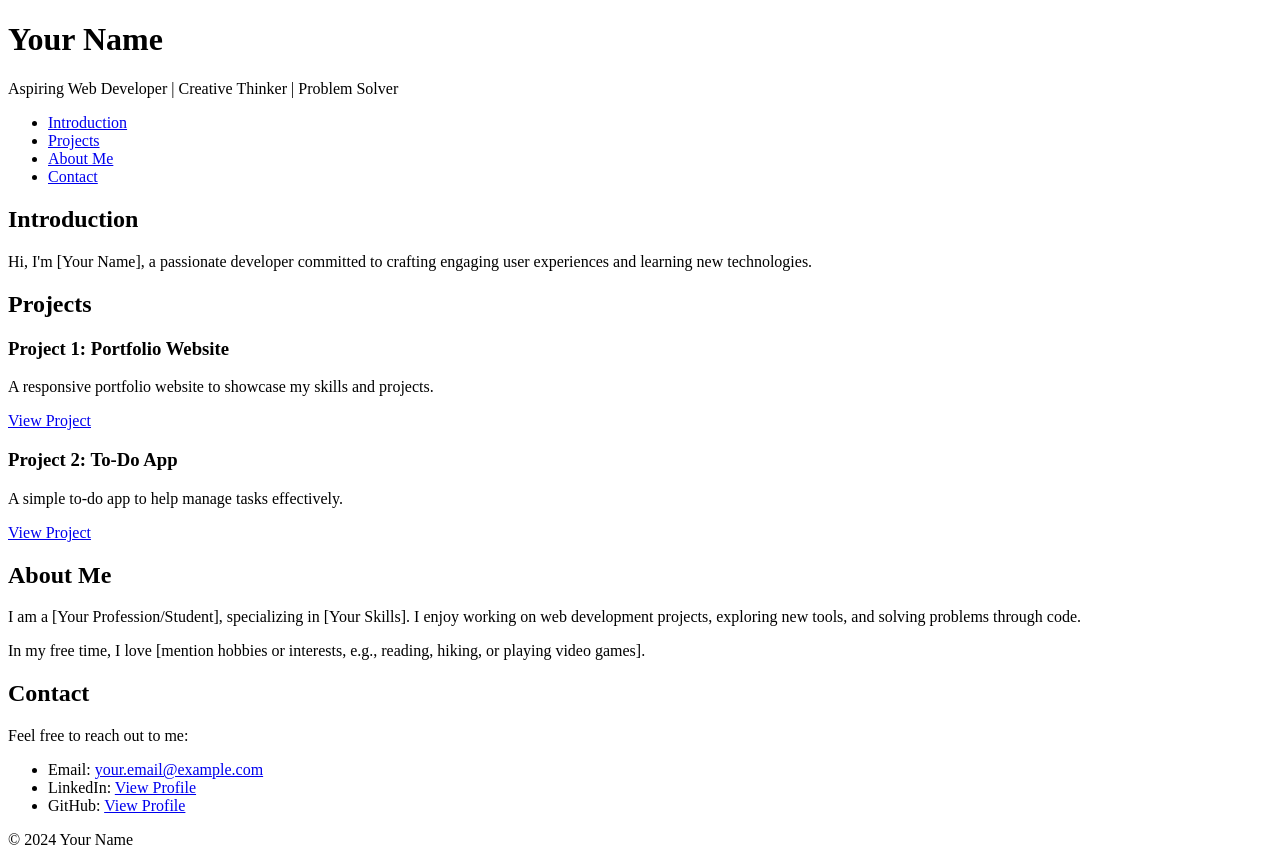
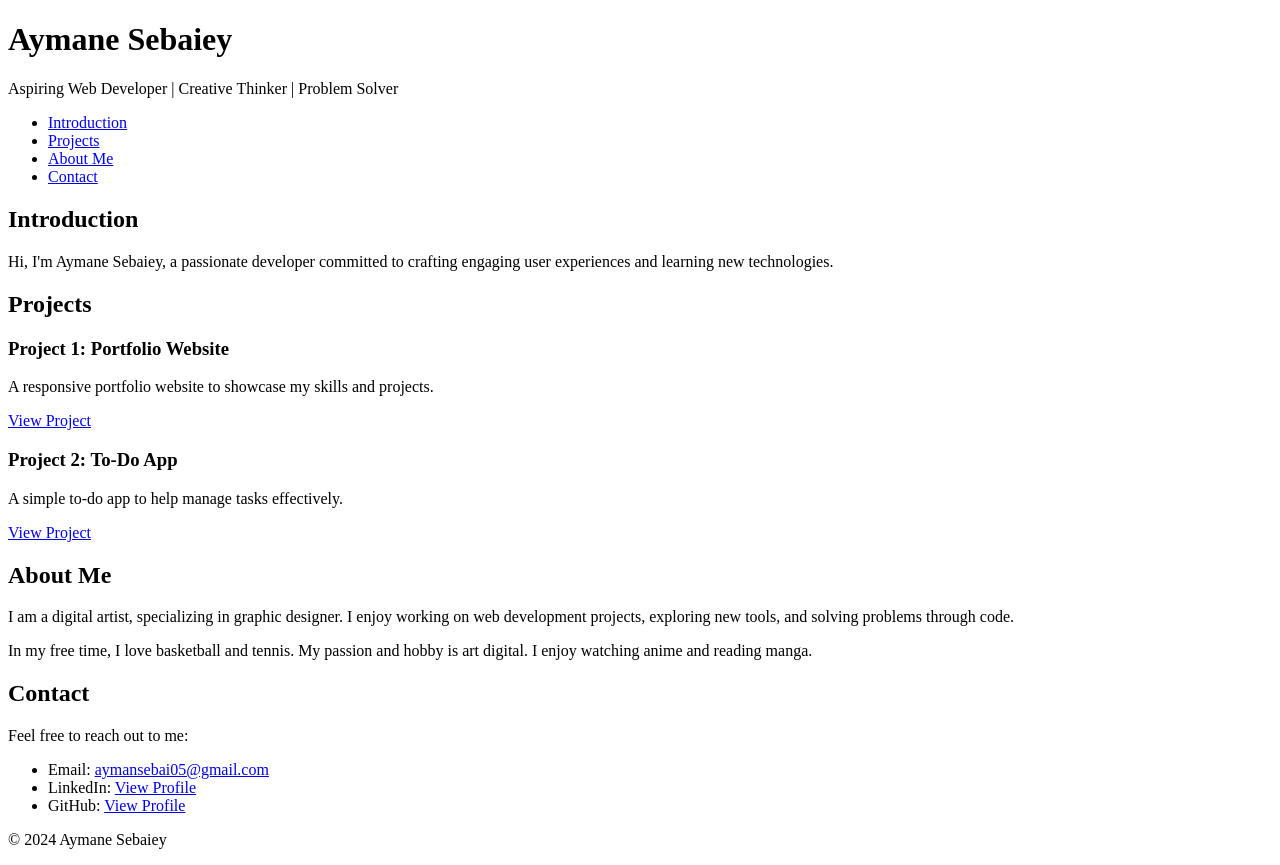
Before and after one commit to aymane-sebai/My_First_Portfolio, a plain HTML site: page portfolio/index.html in a window 1280 px wide. Drawn offline with Linux system fonts and the light colour scheme.

Commit message:
Update index.html

```diff
--- a/portfolio/index.html
+++ b/portfolio/index.html
@@ -3,12 +3,12 @@
 <head>
     <meta charset="UTF-8">
     <meta name="viewport" content="width=device-width, initial-scale=1.0">
-    <title>Your Name - Personal Portfolio</title>
+    <title>Aymane Sebaiey - Personal Portfolio</title>
 </head>
 <body>
     <!-- Header Section -->
     <header>
-        <h1>Your Name</h1>
+        <h1>Aymane Sebaiey</h1>
         <p>Aspiring Web Developer | Creative Thinker | Problem Solver</p>
     </header>
 
@@ -25,7 +25,7 @@
     <!-- Introduction Section -->
     <section id="introduction">
         <h2>Introduction</h2>
-        <p>Hi, I'm [Your Name], a passionate developer committed to crafting engaging user experiences and learning new technologies.</p>
+        <p>Hi, I'm Aymane Sebaiey, a passionate developer committed to crafting engaging user experiences and learning new technologies.</p>
     </section>
 
     <!-- Projects Section -->
@@ -39,15 +39,15 @@
         <article class="project">
             <h3>Project 2: To-Do App</h3>
             <p>A simple to-do app to help manage tasks effectively.</p>
-            <a href="https://github.com/yourusername/todo-app" target="_blank">View Project</a>
+            <a href="https://github.com/aymane-sebai/todo-app" target="_blank">View Project</a>
         </article>
     </section>
 
     <!-- About Me Section -->
     <section id="about">
         <h2>About Me</h2>
-        <p>I am a [Your Profession/Student], specializing in [Your Skills]. I enjoy working on web development projects, exploring new tools, and solving problems through code.</p>
-        <p>In my free time, I love [mention hobbies or interests, e.g., reading, hiking, or playing video games].</p>
+        <p>I am a digital artist, specializing in graphic designer. I enjoy working on web development projects, exploring new tools, and solving problems through code.</p>
+        <p>In my free time, I love basketball and tennis. My passion and hobby is art digital. I enjoy watching anime and reading manga.</p>
     </section>
 
     <!-- Contact Section -->
@@ -55,15 +55,15 @@
         <h2>Contact</h2>
         <p>Feel free to reach out to me:</p>
         <ul>
-            <li>Email: <a href="mailto:your.email@example.com">your.email@example.com</a></li>
-            <li>LinkedIn: <a href="https://linkedin.com/in/yourprofile" target="_blank">View Profile</a></li>
-            <li>GitHub: <a href="https://github.com/yourusername" target="_blank">View Profile</a></li>
+            <li>Email: <a href="mailto:aymansebai05@gmail.com">aymansebai05@gmail.com</a></li>
+            <li>LinkedIn: <a href="https://linkedin.com/in/aymane-sebai" target="_blank">View Profile</a></li>
+            <li>GitHub: <a href="https://github.com/aymane-sebai" target="_blank">View Profile</a></li>
         </ul>
     </section>
 
     <!-- Footer Section -->
     <footer>
-        <p>&copy; 2024 Your Name</p>
+        <p>&copy; 2024 Aymane Sebaiey</p>
     </footer>
 </body>
 </html>
```
